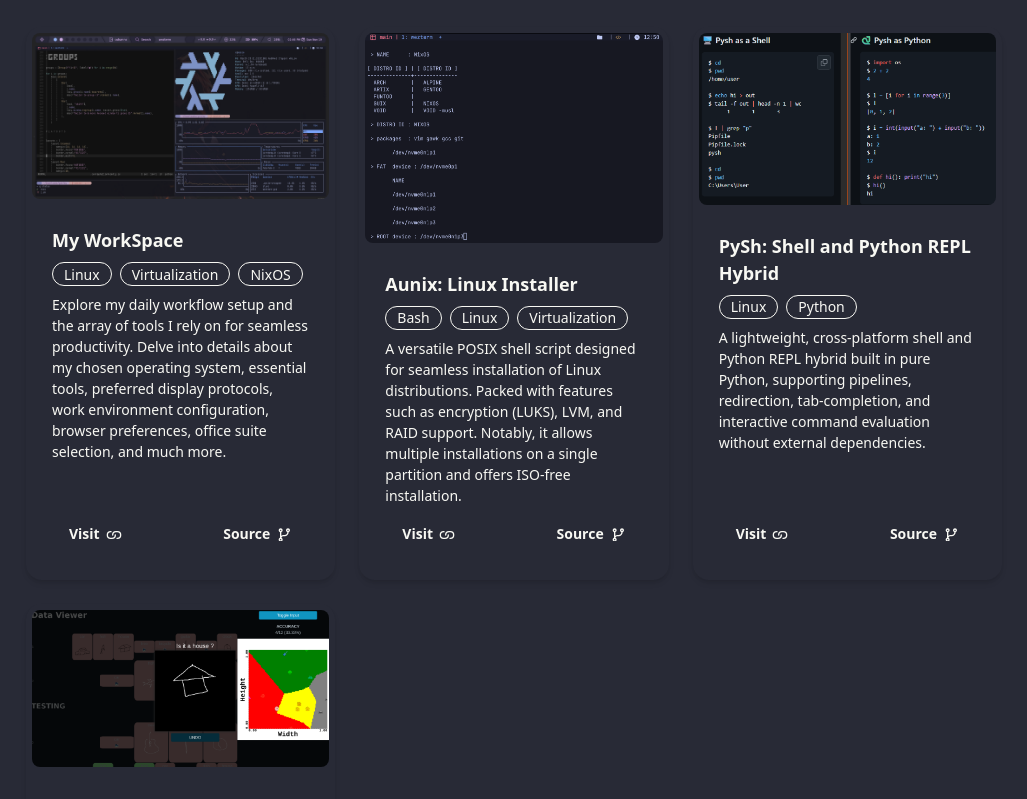
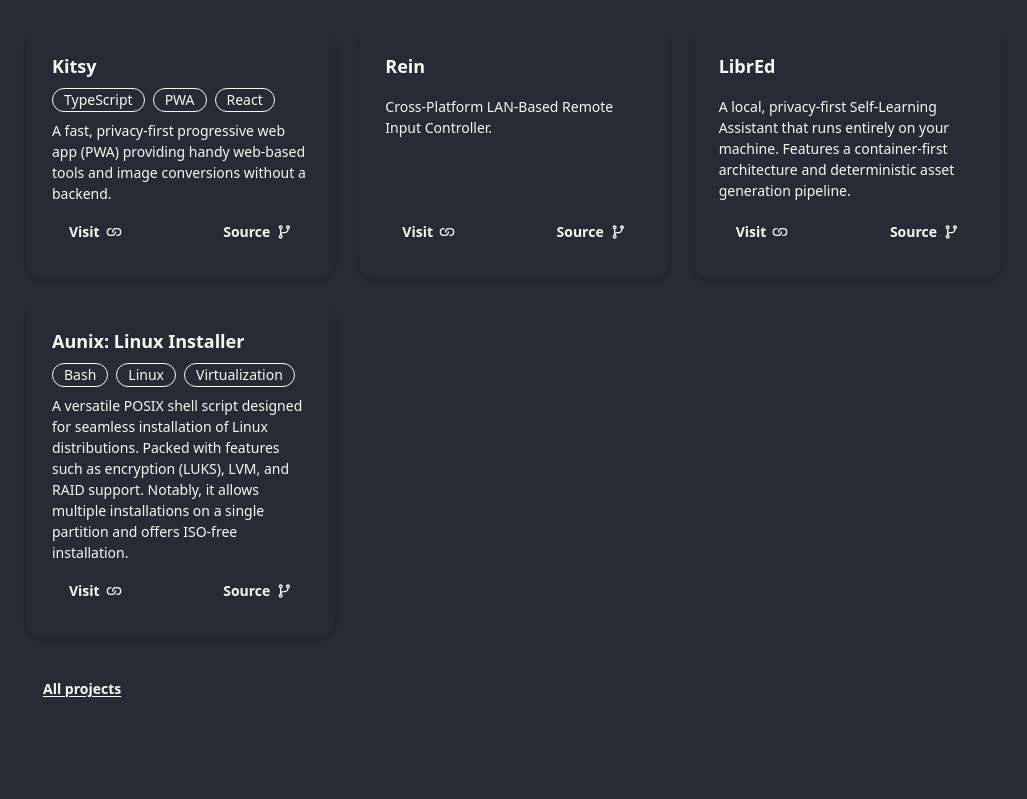
Before and after one commit to imxade/portfolio-nextjs, a Next.js app: page / in a window 1280 px wide. Shown: the part 1220-2019 px from the top of the page, without its empty margins (126-1153 px from the left). Built offline with nearby package versions, Linux system fonts and the light colour scheme.

Commit message:
updated project list

```diff
--- a/components/projectCard.tsx
+++ b/components/projectCard.tsx
@@ -1,6 +1,6 @@
 "use client"
 
-import Image from "next/image"
+
 import { useState } from "react"
 import type { ProjectType } from "@/config"
 
@@ -19,15 +19,7 @@
       onMouseEnter={() => setHover(true)}
       onMouseLeave={() => setHover(false)}
     >
-      <figure>
-        <Image
-          src={project.image}
-          alt={project.title}
-          className="rounded-xl p-1"
-          width={10000}
-          height={0}
-        />
-      </figure>
+
 
       <div className="card-body">
         <h2
--- a/config.tsx
+++ b/config.tsx
@@ -39,7 +39,6 @@
   featured?: boolean
   href: string
   source?: string
-  image: string
   description: string
   techstack: string[]
 }
@@ -117,14 +116,40 @@
 // =============================
 export const projects: ProjectType[] = [
   {
+    title: "Kitsy",
+    description:
+      "A fast, privacy-first progressive web app (PWA) providing handy web-based tools and image conversions without a backend.",
+    href: "https://kitsy.vercel.app/",
+    source: "https://github.com/imxade/kitsy",
+    techstack: ["TypeScript", "PWA", "React"],
+    featured: true,
+  },
+  {
+    title: "Rein",
+    description:
+      "Cross-Platform LAN-Based Remote Input Controller.",
+    href: "https://github.com/AOSSIE-Org/Rein",
+    source: "https://github.com/AOSSIE-Org/Rein",
+    techstack: [],
+    featured: true,
+  },
+  {
+    title: "LibrEd",
+    description:
+      "A local, privacy-first Self-Learning Assistant that runs entirely on your machine. Features a container-first architecture and deterministic asset generation pipeline.",
+    href: "https://dontcompete.vercel.app",
+    source: "https://github.com/AOSSIE-Org/LibrEd",
+    techstack: [],
+    featured: true,
+  },
+  {
     title: "My WorkSpace",
     description:
       "Explore my daily workflow setup and the array of tools I rely on for seamless productivity. Delve into details about my chosen operating system, essential tools, preferred display protocols, work environment configuration, browser preferences, office suite selection, and much more.",
     href: "https://codeberg.org/XADE/dotbin/wiki",
     source: "https://codeberg.org/XADE/dotbin",
-    image: "/project/setup.png",
     techstack: ["Linux", "Virtualization", "NixOS"],
-    featured: true,
+    featured: false,
   },
   {
     title: "Aunix: Linux Installer",
@@ -132,7 +157,6 @@
       "A versatile POSIX shell script designed for seamless installation of Linux distributions. Packed with features such as encryption (LUKS), LVM, and RAID support. Notably, it allows multiple installations on a single partition and offers ISO-free installation.",
     href: "https://codeberg.org/zz/sh/wiki",
     source: "https://codeberg.org/zz/sh",
-    image: "/project/aunix.png",
     techstack: ["Bash", "Linux", "Virtualization"],
     featured: true,
   },
@@ -142,9 +166,8 @@
       "A lightweight, cross-platform shell and Python REPL hybrid built in pure Python, supporting pipelines, redirection, tab-completion, and interactive command evaluation without external dependencies.",
     href: "https://codeberg.org/zz/pysh/wiki",
     source: "https://codeberg.org/zz/pysh",
-    image: "/project/pysh.png",
     techstack: ["Linux", "Python"],
-    featured: true,
+    featured: false,
   },
   {
     title: "PictoPy",
@@ -152,7 +175,6 @@
       "A simpl cross-platform gallery that can classify images and videos based on their their content.",
     href: "https://github.com/imxade/pictopyv2/wiki",
     source: "https://github.com/imxade/pictopyv2",
-    image: "/project/pictopy.png",
     techstack: ["Flask", "SQLite", "Docker"],
     featured: false,
   },
@@ -162,9 +184,8 @@
       "JavaScript application, designed to identify sketches without relying on external libraries. Leveraging the power of machine learning, it employs the Nearest Neighbor algorithm to classify sketches accurately.",
     href: "https://classifysketch.vercel.app",
     source: "https://codeberg.org/zz/classifySketch",
-    image: "/project/sketchClassifier.png",
     techstack: ["Fastify", "NodeJS", "JavaScript", "Docker"],
-    featured: true,
+    featured: false,
   },
   {
     title: "Pacman Strap",
@@ -172,7 +193,6 @@
       "A lightweight tool designed to generate a minimal root filesystem with a functional Pacman package manager. It focuses solely on the essentials, requiring no root privileges for execution. Additionally, it offers compatibility with Termux and is implemented in Posix shell scripting.",
     href: "https://codeberg.org/zz/PacmanStrap/wiki",
     source: "https://codeberg.org/zz/PacmanStrap",
-    image: "/project/pacmanStrap.png",
     techstack: ["Bash", "Linux"],
     featured: false,
   },
@@ -182,7 +202,6 @@
       "A nostalgic game inspired by the classic Nokia version, now brought to life as a Progressive Web App (PWA) with offline functionality. Players can enjoy the thrill of navigating the snake through the maze using touch controls (swipe gestures) or arrow keys. With its seamless offline capability.",
     href: "https://snakemaze.vercel.app/",
     source: "https://codeberg.org/zz/SnakeMaze",
-    image: "/project/snakeMaze.png",
     techstack: ["JavaScript"],
     featured: false,
   },
@@ -192,7 +211,6 @@
       "User-friendly web interface developed using Flask, Openpyxl, HTML, and Docker, designed to facilitate seamless data entry for students. With intuitive design and functionality, users can effortlessly input their data. Additionally, the entered data can be conveniently downloaded in Excel format, providing a convenient way to access and organize information.",
     href: "https://basicflaskportal.vercel.app/",
     source: "https://codeberg.org/zz/FlaskBasicPortal",
-    image: "/project/studentPortal.png",
     techstack: ["Python", "Flask", "Docker"],
     featured: false,
   },
```
